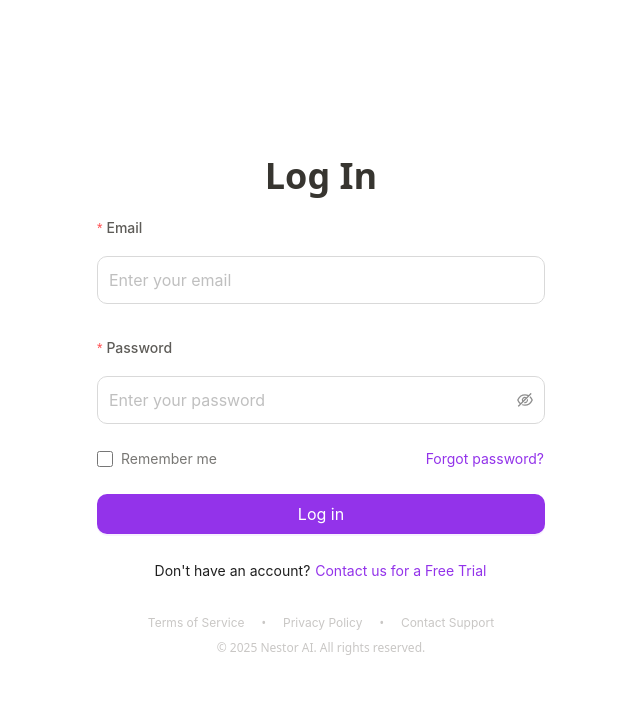
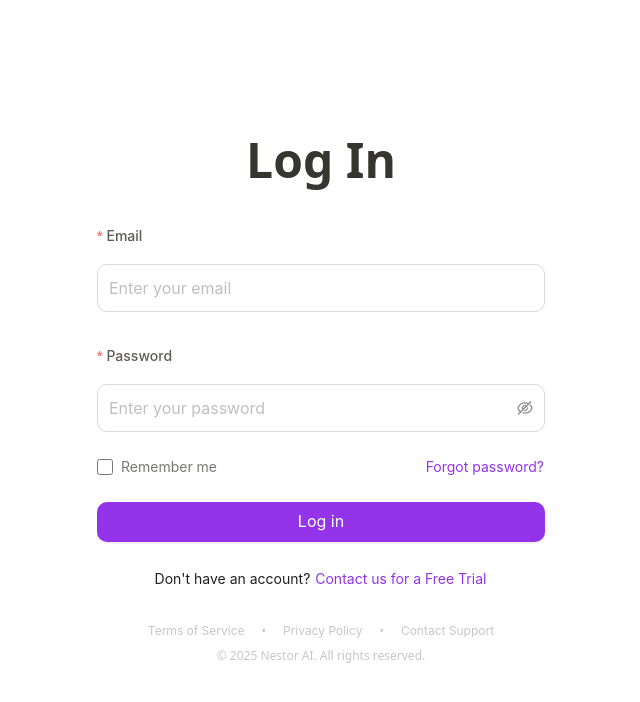
Before and after one commit to nestorfok/rag_frontend, a React (Vite) app in the folder rag_frontend/: page / in a window 1280 px wide. Shown: the top 702 px of the page, without its empty margins (639-1279 px from the left). Built offline with nearby package versions, Linux system fonts and the light colour scheme.

Commit message:
[bug] (frontend) fixed layout problem

```diff
--- a/rag_frontend/src/components/chatPage/ChatContainer.tsx
+++ b/rag_frontend/src/components/chatPage/ChatContainer.tsx
@@ -49,7 +49,7 @@ export const ChatContainer = ({ messages, isLoading }: ChatContainerProps) => {
           ))}
 
           {/* Loading indicator */}
-          {!isLoading && (
+          {isLoading && (
             <AILoading />
           )}
 
--- a/rag_frontend/src/pages/dashboardPage/index.tsx
+++ b/rag_frontend/src/pages/dashboardPage/index.tsx
@@ -5,7 +5,7 @@ const { Title, Paragraph } = Typography;
 
 export const Dashboard = () => {
   return (
-    <div className="h-full w-full flex flex-col overflow-hidden">
+    <div className="h-full w-full flex flex-col overflow-x-hidden overflow-y-auto">
       <div className="flex-shrink-0 mb-4">
         <Title level={2} className="!mb-1">Dashboard</Title>
         <Paragraph className="text-gray-600 !mb-0">
@@ -61,7 +61,7 @@ export const Dashboard = () => {
 
       {/* Recent Activity */}
       <Row gutter={[16, 16]}>
-        <Col xs={24} lg={16}>
+        <Col xs={24} md={24} lg={16}>
           <Card title="Recent Conversations" className="h-full">
             <div className="space-y-4">
               <div className="flex items-center justify-between p-3 bg-gray-50 rounded-lg">
--- a/rag_frontend/src/pages/landingPage/index.tsx
+++ b/rag_frontend/src/pages/landingPage/index.tsx
@@ -46,9 +46,9 @@ export const LandingPage = () => {
   };
 
   return (
-    <div className="w-full min-h-screen flex">
+    <div className="w-full h-screen flex">
       {/* Left Side - Purple Gradient Intro (Hidden on mobile) */}
-      <div className="hidden lg:flex lg:w-1/2 bg-gradient-to-br from-primary-600 via-primary-700 to-primary-800 p-6 lg:p-12 flex-col justify-center overflow-y-auto animate-initial-hidden animate-fade-in-up animate-delay-100">
+      <div className="hidden lg:flex lg:w-1/2 bg-gradient-to-br from-primary-600 via-primary-700 to-primary-800 p-6 lg:p-12 flex-col justify-center animate-initial-hidden animate-fade-in-up animate-delay-100">
         <div className="">
           {/* Logo + Welcome Text*/}
           <div className="mb-8 flex items-center justify-center animate-initial-hidden animate-scale-in animate-delay-200">
@@ -70,7 +70,7 @@ export const LandingPage = () => {
           </div>
 
           {/* Feature Cards */}
-          <div className="space-y-4 lg:space-y-6 flex flex-col items-center justify-center">
+          <div className="space-y-4 lg:space-y-6 flex flex-col items-center justify-center flex-shrink-0">
             <FeatureCard
               icon={<UserOutlined className="!text-white text-2xl" />}
               title="Smart Conversations"
@@ -93,7 +93,7 @@ export const LandingPage = () => {
               descriptionColor="primary-100"
             />
 
-            <FeatureCard
+            {/* <FeatureCard
               icon={<BulbOutlined className="!text-white text-2xl" />}
               title="24/7 Availability"
               description="Always ready to assist you with instant responses and support"
@@ -102,7 +102,7 @@ export const LandingPage = () => {
               animateDelay="500"
               titleColor="white"
               descriptionColor="primary-100"
-            />
+            /> */}
           </div>
         </div>
       </div>
@@ -120,7 +120,7 @@ export const LandingPage = () => {
           </div>
 
           {/* Login Form */}
-          <h2 className="text-4xl font-semibold text-neutral-800 text-center mb-3 animate-initial-hidden animate-fade-in-up animate-delay-300">
+          <h2 className="text-5xl font-semibold text-neutral-800 text-center mb-8 animate-initial-hidden animate-fade-in-up animate-delay-300">
             Log In
           </h2>
 
```
